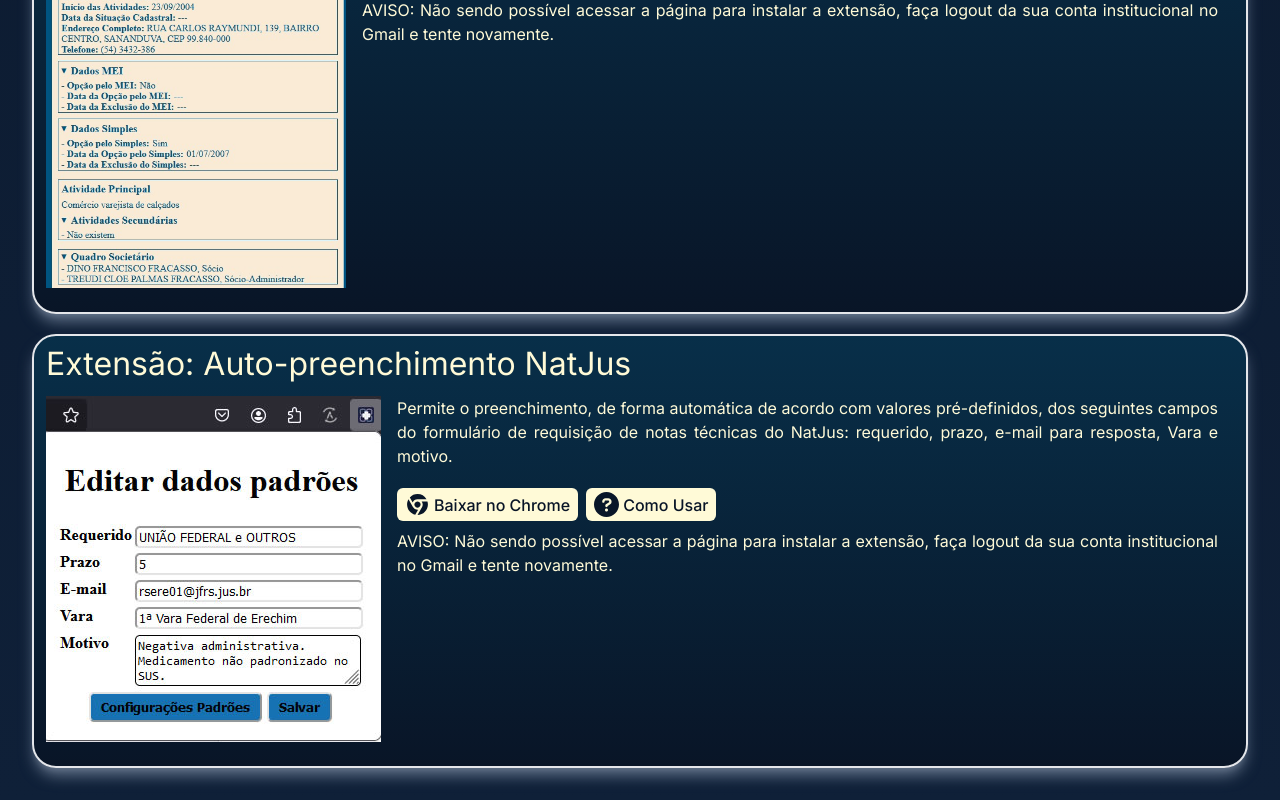
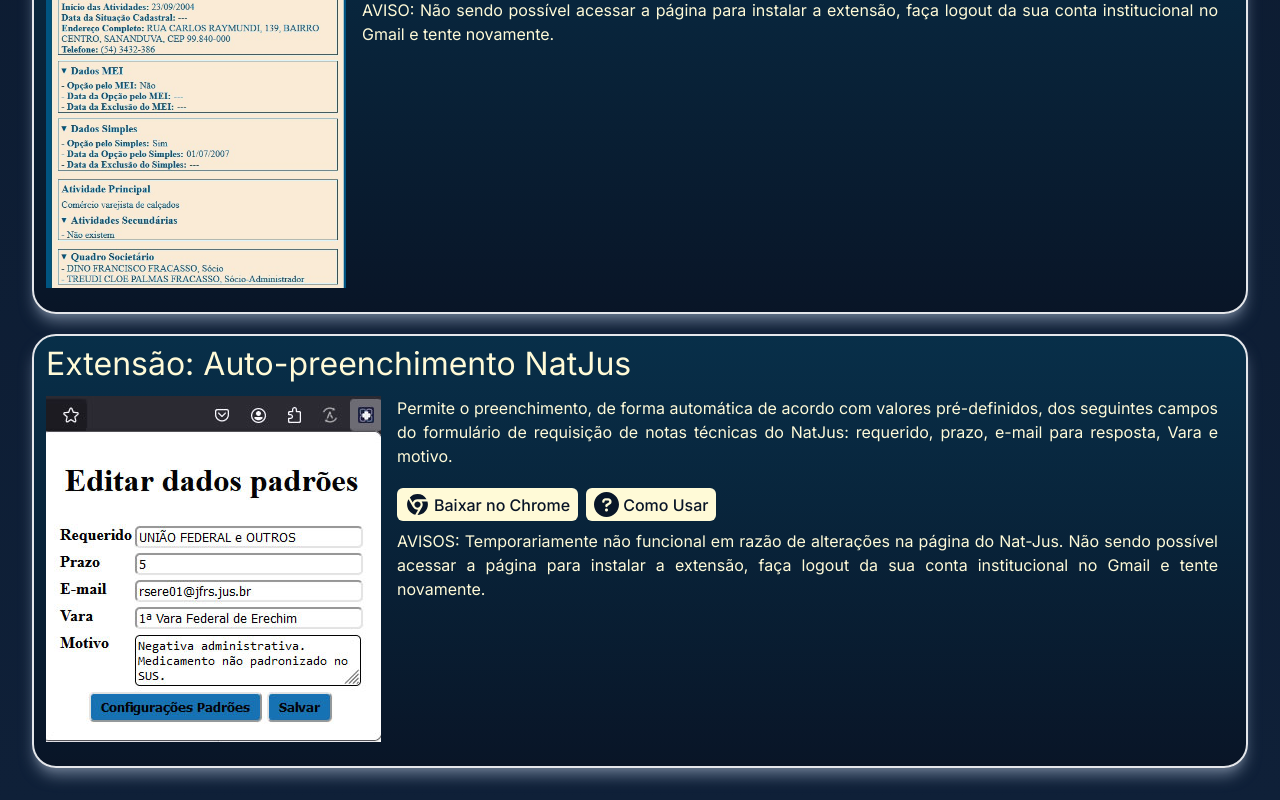
Before and after one commit to joaotextor/ferramentas-jf, a Next.js app: page /ferramentas-jf/ in a window 1280 px wide. Shown: the part 1866-2666 px from the top of the page. Built offline with nearby package versions, Linux system fonts and the light colour scheme.

Commit message:
Update page.tsx

```diff
--- a/src/app/page.tsx
+++ b/src/app/page.tsx
@@ -180,7 +180,7 @@
                   />,
                 ]}
                 showAlert={showAlert.includes(userAgent)}
-                alertMessage="AVISO: Não sendo possível acessar a página para instalar a extensão, faça logout da sua conta institucional no Gmail e tente novamente."
+                alertMessage="AVISOS: Temporariamente não funcional em razão de alterações na página do Nat-Jus. Não sendo possível acessar a página para instalar a extensão, faça logout da sua conta institucional no Gmail e tente novamente."
               />
             </div>
           </h4>
```
